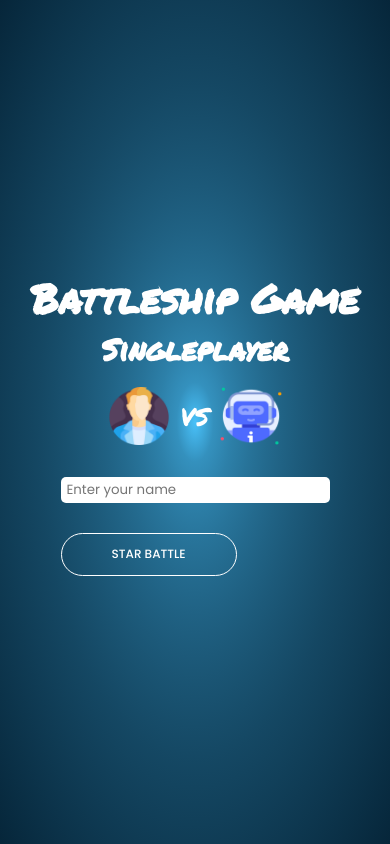
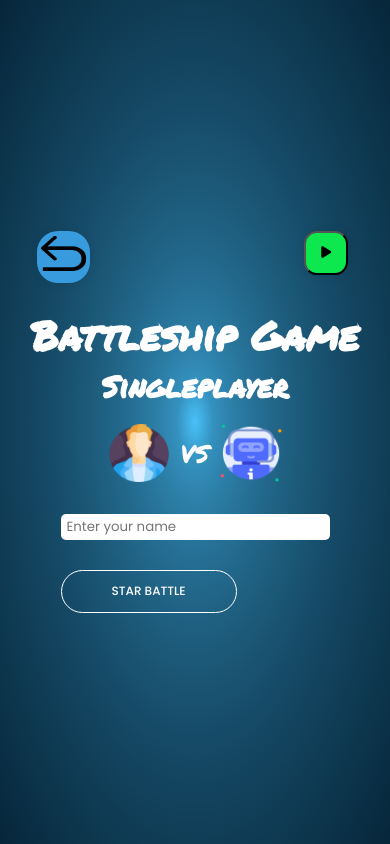
Before and after one commit to iee-ihu-gr-course1941/ADISE23_BattleshipGame, a PHP site: page /public/singleplayer.html in a window 390 px wide. Run offline with PHP 8.4, Linux system fonts and the light colour scheme.

Commit message:
Integrated music button, tweaks on back and music button to be responsive

```diff
--- a/public/css/game.css
+++ b/public/css/game.css
@@ -12,21 +12,55 @@ body {
     color: white;
 }
 
-.back-button {
-  position: fixed;
-  left: 10px;
+.btn-div {
+  width: 100%;
+  display: flex;
+  position: relative;
+  justify-content: center;
+}
+
+.btn-div  .back-button {
   display: inline-block;
+  position: absolute;
+  margin-bottom: 30px;
   padding: 5px 4px;
   background-color: #389bdd;
-  border-radius: 60%;
+  border-radius: 40%;
   transition: background-color 0.3s;
   box-shadow: 0px 0px 10px rgba(0, 0, 0, 0.1);
+  margin-right:100%
+}
+
+.btn-div  .music-button {
+  cursor: pointer;
+  display: inline-block;
+  position: relative;
+  margin-bottom: 30px;
+  padding: 10px 15px;
+  background-color: #0de84f;
+  border-radius: 30%;
+  transition: background-color 0.3s;
+  box-shadow: 0px 0px 10px rgba(0, 0, 0, 0.1);
+  margin-left:100%
+}
+
+@media (max-width: 500px) {
+  .btn-div  .back-button {
+    margin-right:80%
+  }
+
+  .btn-div  .music-button {
+    margin-left: 80%;
+  }
 }
 
 .back-button:hover {
   background-color: #2980b9;
 }
 
+.music-button:hover {
+  background-color: #13ae25;
+}
 
 /* ----- Color Mode ----- */
 /* ----- ----- ----- ----- */
@@ -228,6 +262,8 @@ body {
 }
 
 @media (max-width: 540px) {
+
+
   .home .main .game-title h1 {
     font-size: 40px;
   }
--- a/public/js/script.js
+++ b/public/js/script.js
@@ -39,6 +39,8 @@ function toggleDarkMode() {
   rotateBtn.classList.toggle("dark-mode");
 }
 
+
+
 // Using 'ScrollReveal' by https://github.com/jlmakes/scrollreveal):
 // Creating ScrollReveal:
 const sr = ScrollReveal({
--- a/public/js/singleplayer.js
+++ b/public/js/singleplayer.js
@@ -434,3 +434,5 @@ sr.reveal('#game-mode', { delay: 500, origin: 'top' });
 sr.reveal('#game-img', { delay: 1500, origin: 'right' });
 sr.reveal('#nameOfUser ', { delay: 2500, origin: 'left' });
 sr.reveal('#start', { delay: 3500, origin: 'bottom' });
+sr.reveal('.back-button', { delay:100, origin: 'left'});
+sr.reveal('.music-button', { delay:100, origin: 'right'});
--- a/public/singleplayer.html
+++ b/public/singleplayer.html
@@ -17,6 +17,38 @@
   <!-- Home Section -->
     <section class="home">
       <section class="main">
+        <!-- Back and Music Button -->
+        <div class="btn-div">
+          <a href="#" class="back-button">
+            <img src="./img/PngItem_780766.png" alt="Back" width="45" height="35" onclick="history.back()">
+          </a>
+
+          <button href="#" class="music-button" id="musicButton" onclick="toggleMusic()">
+            <i class="fas fa-play"></i>
+          </button>
+          <audio id="backgroundMusic" loop>
+            <source src="./sounds/battle-of-the-dragons-8037.mp3" type="audio/mp3">
+            Your browser does not support the audio element.
+          </audio>
+          <script>
+            var musicEnabled = false;
+            var backgroundMusic = document.getElementById('backgroundMusic');
+            var musicButton = document.getElementById('musicButton');
+
+            function toggleMusic() {
+                if (musicEnabled) {
+                    backgroundMusic.pause();
+                    musicButton.innerHTML = '<i class="fas fa-play"></i>';
+                } else {
+                    backgroundMusic.play();
+                    musicButton.innerHTML = '<i class="fas fa-pause"></i>';
+                }
+                musicEnabled = !musicEnabled;
+            }
+        </script>
+
+        </div>
+
         <!-- Alert Message -->
         <div class="custom-alert" id="customAlert">
           <p></p>
@@ -53,10 +85,6 @@
                 <div class="bx bx-moon"></div>
             </label>
         </div>
-
-        <a href="#" class="back-button">
-          <img src="./img/PngItem_780766.png" alt="Back" width="45" height="35" onclick="history.back()">
-        </a>
 
         <!-- Game Title -->
         <div class="game-title">
```
Also changed, not shown: public/img/spotifyPrem.png (added), 1 other file.
